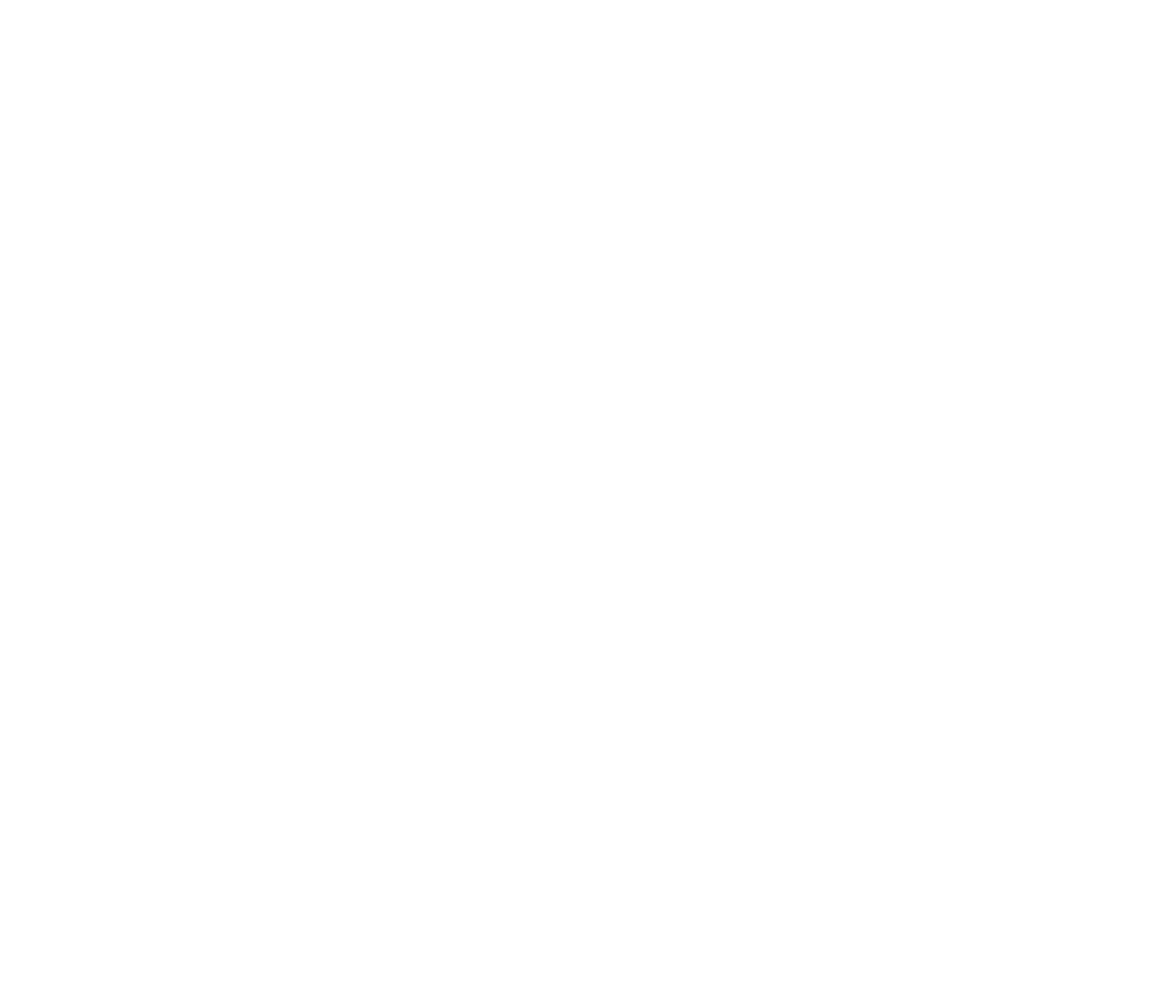
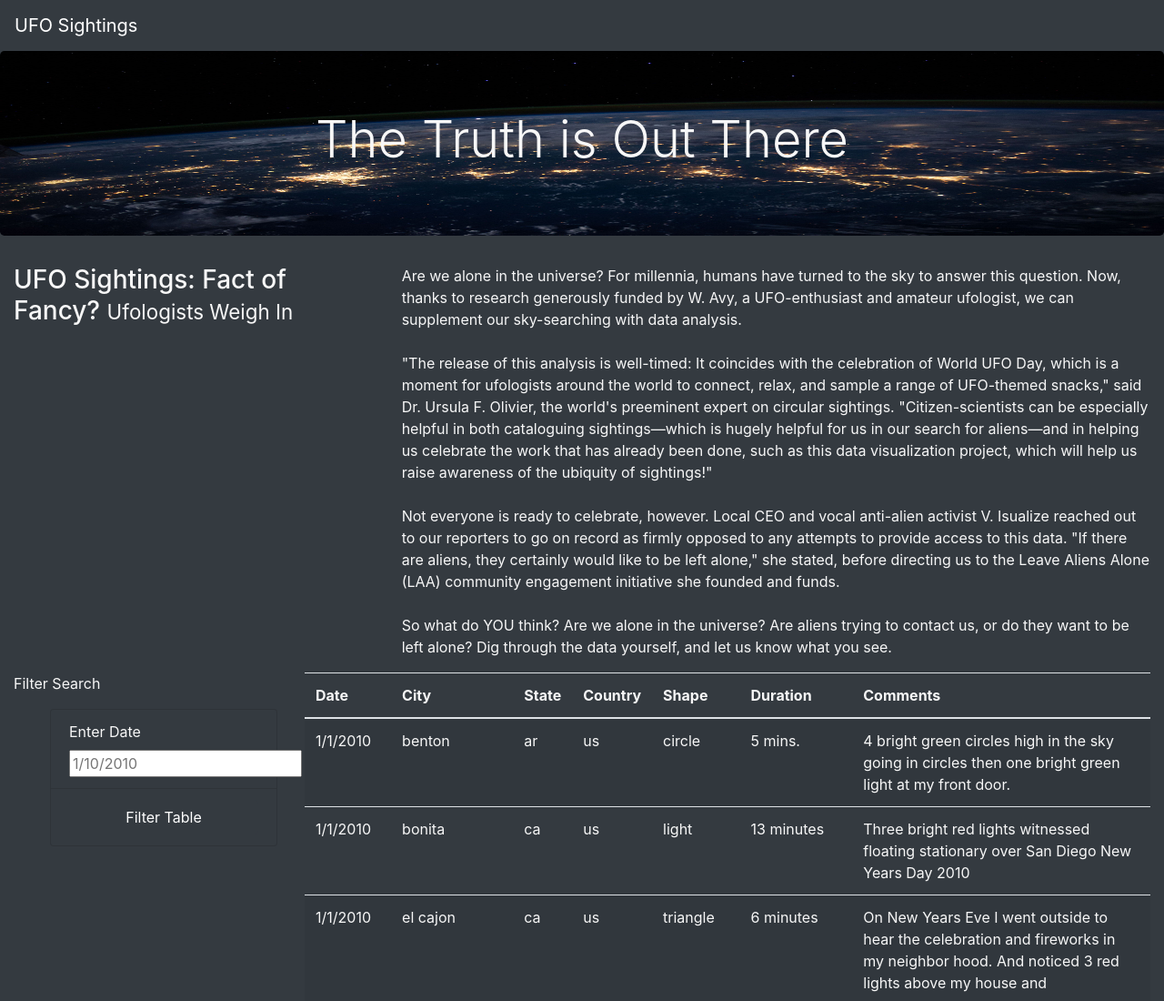
Before and after one commit to JleMxe/UFOs, a plain HTML site: page index.html in a window 1280 px wide. Shown: the top 1100 px of the page at 91% size. Before the commit the page ends 800 px from the top, so only its background shows below. Drawn offline with nearby package versions, Linux system fonts and the light colour scheme.

Commit message:
11.6 Complete

```diff
--- a/index.html
+++ b/index.html
@@ -5,8 +5,75 @@
     <meta http-equiv="X-UA-Compatible" content="IE=edge">
     <meta name="viewport" content="width=device-width, initial-scale=1.0">
     <title>Document</title>
+    <link
+      rel="stylesheet"
+      href="https://maxcdn.bootstrapcdn.com/bootstrap/4.0.0/css/bootstrap.min.css"
+      integrity="sha384-Gn5384xqQ1aoWXA+058RXPxPg6fy4IWvTNh0E263XmFcJlSAwiGgFAW/dAiS6JXm"
+      crossorigin="anonymous"
+    />
+    <link rel="stylesheet" href="static/css/style.css">
 </head>
-<body>
+<body class="bg-dark">
+    <div class="wrapper">
+        <nav class="navbar navbar-dark bg-dark navbar-expand-lg">
+            <a class="navbar-brand" href="index.html">UFO Sightings</a>
+        </nav>
+        <div class="jumbotron">
+            <h1 class="display-4">The Truth is Out There</h1>
+          </div>
+        <div class="container-fluid">
+            <div class="row">
+              <div class="col-md-4">
+                <h3>UFO Sightings: Fact of Fancy? <small>Ufologists Weigh In</small></h3>
+              </div>
+              <div class="col-md-8">
+                <p>
+                  Are we alone in the universe? For millennia, humans have turned to the sky to answer this question. Now, thanks to research generously funded by W. Avy, a UFO-enthusiast and amateur ufologist, we can supplement our sky-searching with data analysis.<br><br>"The release of this analysis is well-timed: It coincides with the celebration of World UFO Day, which is a moment for ufologists around the world to connect, relax, and sample a range of UFO-themed snacks," said Dr. Ursula F. Olivier, the world's preeminent expert on circular sightings. "Citizen-scientists can be especially helpful in both cataloguing sightings—which is hugely helpful for us in our search for aliens—and in helping us celebrate the work that has already been done, such as this data visualization project, which will help us raise awareness of the ubiquity of sightings!"<br><br>Not everyone is ready to celebrate, however. Local CEO and vocal anti-alien activist V. Isualize reached out to our reporters to go on record as firmly opposed to any attempts to provide access to this data. "If there are aliens, they certainly would like to be left alone," she stated, before directing us to the Leave Aliens Alone (LAA) community engagement initiative she founded and funds.<br><br>So what do YOU think? Are we alone in the universe? Are aliens trying to contact us, or do they want to be left alone? Dig through the data yourself, and let us know what you see.
+
+                </p>
+              </div>
+            </div>
+        </div>
+
+        <div class="container-fluid">
+            <div class="row">
+              <div class="col-md-3">
+                <form>
+                    <p>Filter Search</p>
+                    <ul class="bg-dark">
+                      <li class="list-group-item bg-dark">
+                        <label for="date">Enter Date</label>
+                        <input type="text" placeholder="1/10/2010" id="datetime" />
+                      </li>
+                      <li class="list-group-item bg-dark">
+                          <!--Center button found at: https://stackoverflow.com/questions/41664991/bootstrap-4-how-do-i-center-align-a-button-->
+                         <button id="filter-btn" type="button" class="btn btn-dark col text-center" >Filter Table</button>
+                      </li>
+                    </ul>
+                </form>
+            </div>
+                <div class="col-md-9">
+                <table class="table table-striped">
+                    <thead>
+                      <tr>
+                        <th>Date</th>
+                        <th>City</th>
+                        <th>State</th>
+                        <th>Country</th>
+                        <th>Shape</th>
+                        <th>Duration</th>
+                        <th>Comments</th>
+                      </tr>
+                    </thead>
+                    <tbody></tbody>
+                  </table>
+              </div>
+            </div>
+        </div>
+    </div>
+    <script src="https://cdnjs.cloudflare.com/ajax/libs/d3/4.11.0/d3.js"></script>
+    <script src="static/js/data.js"></script>
+    <script src="static/js/app.js"></script>
 
 </body>
 </html>
--- a/static/css/style.css
+++ b/static/css/style.css
@@ -0,0 +1,10 @@
+body {
+
+    color: #f7f7f7;
+  }
+
+.jumbotron {
+background-image: url("../images/nasa.jpg");
+background-size: 100% 100%;
+text-align: center;
+}
```
Also changed, not shown: ufo_starterCode.js (added, +66 -0 lines), static/images/nasa.jpg (added).
